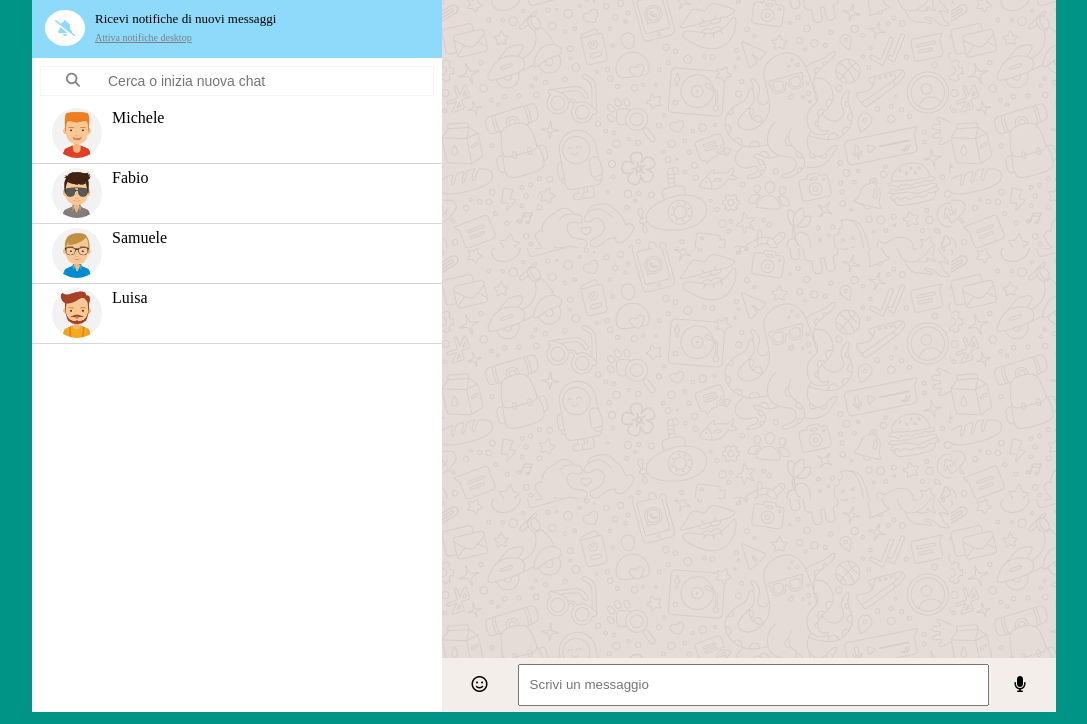
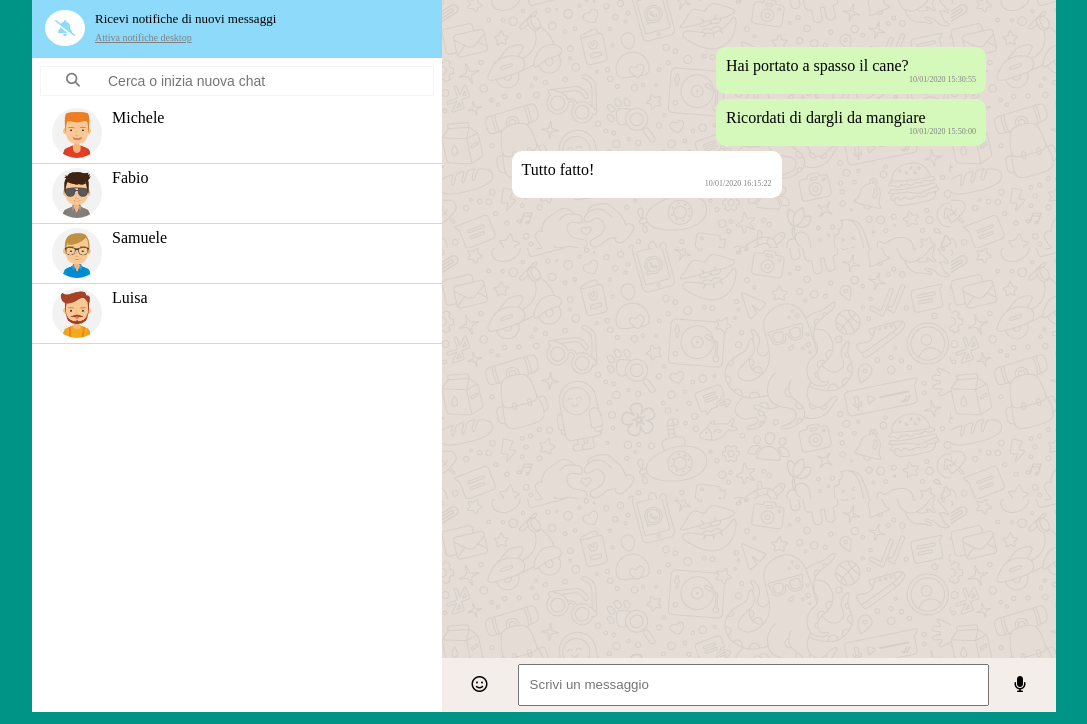
Before and after one commit to Frowingg/vue-boolzapp0.1, a plain HTML site: page index.html in a window 1280 px wide. Shown: the part 76-800 px from the top of the page, without its empty margins (96-1183 px from the left). Drawn offline with nearby package versions, Linux system fonts and the light colour scheme.

Commit message:
MILESTONE 1

```diff
--- a/css/style.css
+++ b/css/style.css
@@ -150,6 +150,27 @@ header img{
 main{
     height: 87%;
     background-image: url(../img/mine.jpg);
+    padding: 50px 70px;
+    display: flex;
+    flex-direction: column;
+}
+.message{
+    width: 270px;
+    padding: 10px;
+    background-color: white;
+    border-radius: 10px;
+    margin-bottom: 5px;
+    display: flex;
+    flex-direction: column;
+}
+.message span{
+    color: gray;
+    font-size: 8px;
+    align-self: flex-end;
+}
+.sent{
+    background-color: #d5f9ba;
+    align-self:flex-end;
 }
 
 /* FOOTER */
--- a/index.html
+++ b/index.html
@@ -84,9 +84,12 @@
                 </header>
 
                 <main>
-                    <div id="chat">
 
+                    <div v-for="message in contacts[currentElement].messages" class="message" :class="{'sent' : message.status === 'sent'}">
+                        <p>{{message.text}}</p>
+                        <span>{{message.date}}</span>
                     </div>
+
                 </main>
 
                 <footer>
```
